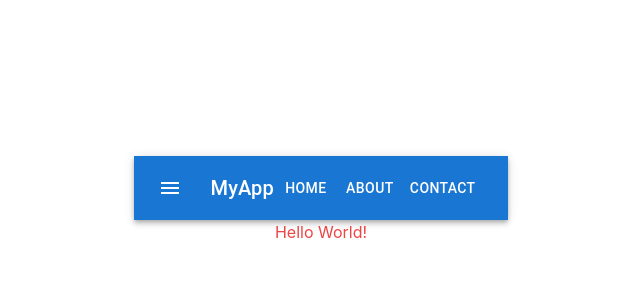
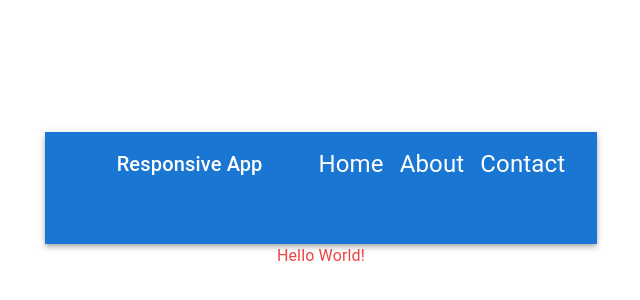
Before and after one commit to MarkusTech/ProductManagementSuite, a React (Vite) app in the folder client/: page / in a window 1280 px wide. Shown: the part 200-500 px from the top of the page, without its empty margins (319-959 px from the left). Built offline with nearby package versions, Linux system fonts and the light colour scheme.

Commit message:
Navbar layout

```diff
--- a/client/package.json
+++ b/client/package.json
@@ -22,7 +22,7 @@
   },
   "devDependencies": {
     "@eslint/js": "^9.9.0",
-    "@types/react": "^18.3.3",
+    "@types/react": "^18.3.5",
     "@types/react-dom": "^18.3.0",
     "@vitejs/plugin-react": "^4.3.1",
     "autoprefixer": "^10.4.20",
--- a/client/src/components/Navbar/Navbar.tsx
+++ b/client/src/components/Navbar/Navbar.tsx
@@ -1,34 +1,100 @@
 import React from "react";
+import Box from "@mui/material/Box";
 import AppBar from "@mui/material/AppBar";
-import Box from "@mui/material/Box";
 import Toolbar from "@mui/material/Toolbar";
 import Typography from "@mui/material/Typography";
 import IconButton from "@mui/material/IconButton";
 import MenuIcon from "@mui/icons-material/Menu";
-import Button from "@mui/material/Button";
+import Drawer from "@mui/material/Drawer";
+import List from "@mui/material/List";
+import ListItem from "@mui/material/ListItem";
+import ListItemButton from "@mui/material/ListItemButton"; // Use ListItemButton
+import ListItemText from "@mui/material/ListItemText";
+import Divider from "@mui/material/Divider";
+import CssBaseline from "@mui/material/CssBaseline";
+import useMediaQuery from "@mui/material/useMediaQuery";
+import { useTheme } from "@mui/material/styles";
+
+const drawerWidth = 240;
+const navItems = ["Home", "About", "Contact"];
 
 const Navbar: React.FC = () => {
+  const [mobileOpen, setMobileOpen] = React.useState(false);
+  const theme = useTheme();
+  const isMobile = useMediaQuery(theme.breakpoints.down("sm"));
+
+  const handleDrawerToggle = () => {
+    setMobileOpen((prevState) => !prevState);
+  };
+
+  const drawer = (
+    <Box onClick={handleDrawerToggle} sx={{ textAlign: "center" }}>
+      <Typography variant="h6" sx={{ my: 2 }}>
+        MUI App
+      </Typography>
+      <Divider />
+      <List>
+        {navItems.map((item) => (
+          <ListItem key={item} disablePadding>
+            <ListItemButton>
+              <ListItemText primary={item} />
+            </ListItemButton>
+          </ListItem>
+        ))}
+      </List>
+    </Box>
+  );
+
   return (
-    <Box sx={{ flexGrow: 1 }}>
-      <AppBar position="static">
+    <Box sx={{ display: "flex" }}>
+      <CssBaseline />
+      <AppBar position="sticky">
         <Toolbar>
+          {isMobile && (
             <IconButton
-            size="large"
               edge="start"
               color="inherit"
               aria-label="menu"
-            sx={{ mr: 2 }}
+              sx={{ mr: 2, display: { sm: "none" } }}
+              onClick={handleDrawerToggle}
             >
               <MenuIcon />
             </IconButton>
-          <Typography variant="h6" component="div" sx={{ flexGrow: 1 }}>
-            MyApp
+          )}
+          <Typography variant="h6" sx={{ flexGrow: 1 }}>
+            Responsive App
           </Typography>
-          <Button color="inherit">Home</Button>
-          <Button color="inherit">About</Button>
-          <Button color="inherit">Contact</Button>
+          {!isMobile && (
+            <Box sx={{ display: "block" }}>
+              {navItems.map((item) => (
+                <IconButton color="inherit" key={item}>
+                  {item}
+                </IconButton>
+              ))}
+            </Box>
+          )}
         </Toolbar>
       </AppBar>
+      <nav>
+        <Drawer
+          variant="temporary"
+          open={mobileOpen}
+          onClose={handleDrawerToggle}
+          ModalProps={{
+            keepMounted: true,
+          }}
+          sx={{
+            display: { xs: "block", sm: "none" },
+            "& .MuiDrawer-paper": { width: drawerWidth },
+          }}
+        >
+          {drawer}
+        </Drawer>
+      </nav>
+      <Box component="main" sx={{ flexGrow: 1, p: 3 }}>
+        <Toolbar />
+        {/* Your main content goes here */}
+      </Box>
     </Box>
   );
 };
```
Also changed, not shown: 1 other file (tests, documents, lock files or other folders). Lines whose indentation alone changed are shown as unchanged.
